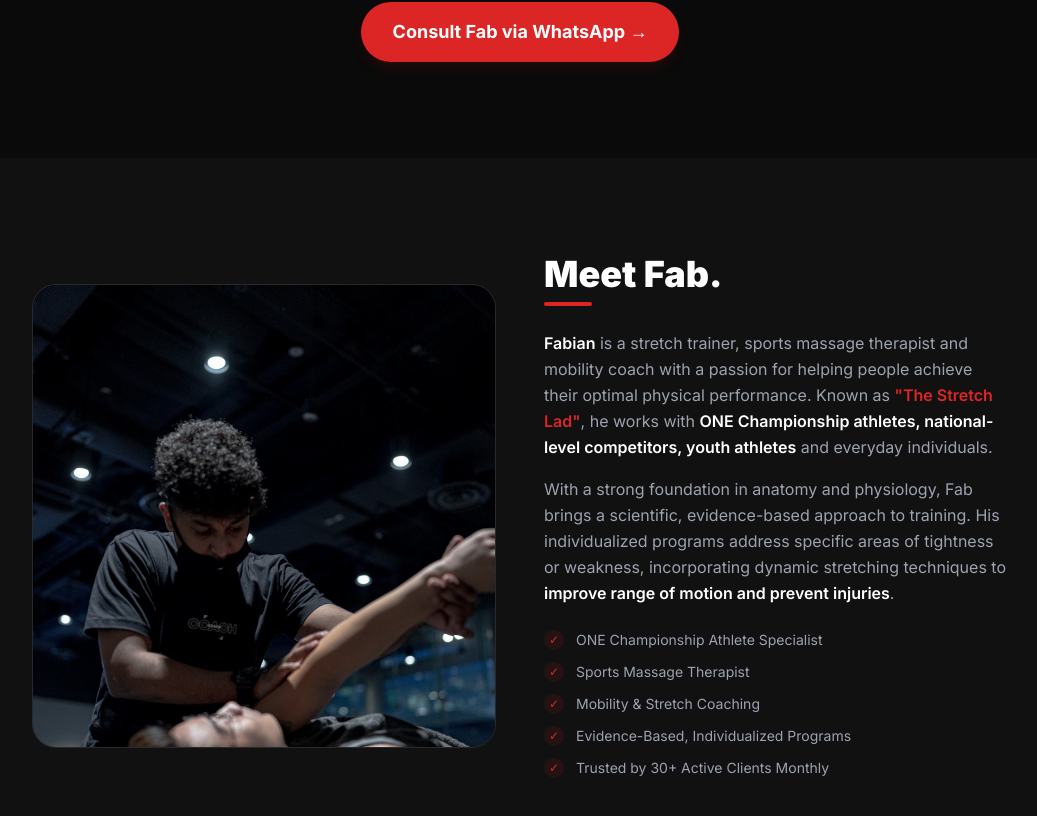
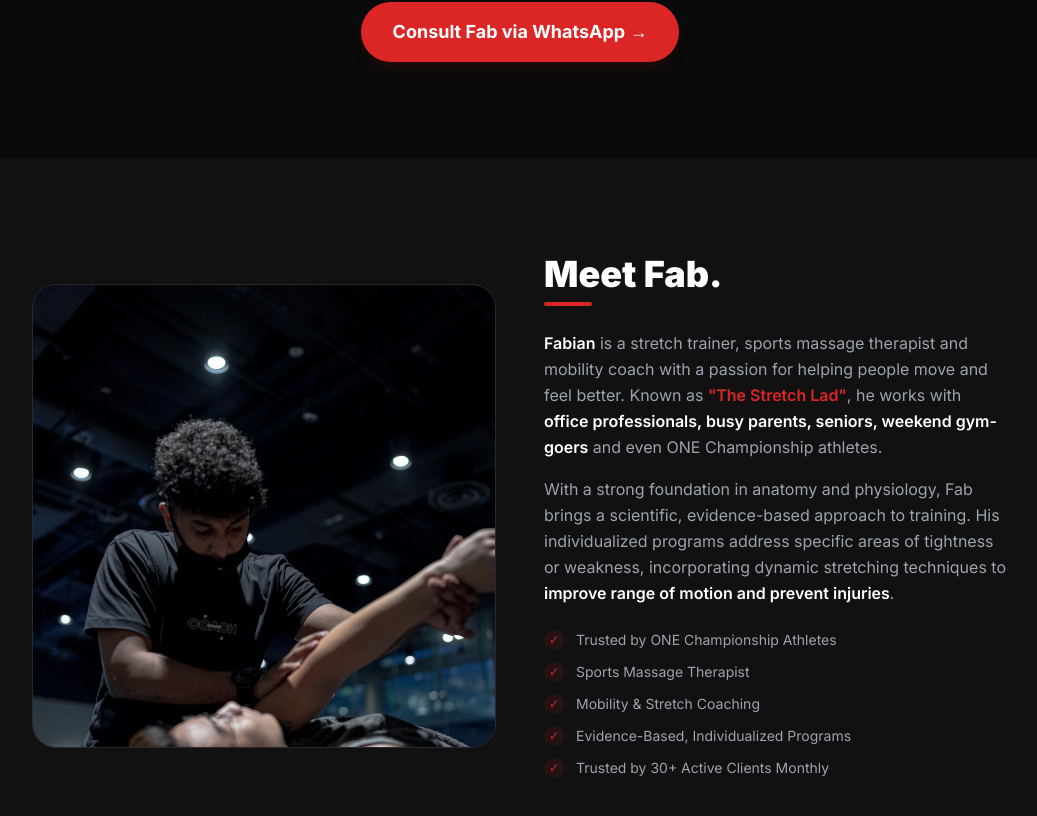
Before and after one commit to IsaacYap90/fabthestretchlad, a React (Vite) app: page / in a window 1280 px wide. Shown: the part 2288-3104 px from the top of the page, without its empty margins (120-1157 px from the left). Built offline with nearby package versions, Linux system fonts and the light colour scheme.

Commit message:
Rebalance: lead with everyday people, athletes last (Lydia: too athlete-heavy)

```diff
--- a/src/App.jsx
+++ b/src/App.jsx
@@ -90,12 +90,12 @@ const Hero = () => (
 
 /* ─── WHO IS THIS FOR ─── */
 const audiences = [
-  { emoji: '🏋️', title: 'Athletes', desc: 'Recover faster, prevent injuries, and improve range of motion for peak performance.' },
   { emoji: '💼', title: 'Office Workers', desc: 'Fix that desk posture. Release tension in your neck, back, and shoulders.' },
+  { emoji: '💻', title: 'Remote Workers', desc: 'Hours on the couch or bed with a laptop? Your hips and spine are paying for it.' },
   { emoji: '🧘', title: 'Seniors & Parents', desc: 'Stay mobile and independent. Gentle stretching tailored to your body.' },
   { emoji: '🏃', title: 'Weekend Warriors', desc: 'Train hard, recover harder. Don\'t let tightness hold you back.' },
-  { emoji: '💻', title: 'Remote Workers', desc: 'Hours on the couch or bed with a laptop? Your hips and spine are paying for it.' },
   { emoji: '🎯', title: 'Everyone', desc: 'If you have a body, you need to stretch. It\'s that simple.' },
+  { emoji: '🏋️', title: 'Athletes', desc: 'Recover faster, prevent injuries, and improve range of motion for peak performance.' },
 ]
 
 const Benefits = () => (
@@ -184,7 +184,7 @@ const AboutFab = () => (
           <h2 className="text-3xl md:text-4xl font-black text-white mb-2">Meet Fab.</h2>
           <div className="w-12 h-1 bg-red-600 rounded-full mb-6" />
           <p className="text-gray-400 text-base leading-relaxed mb-4">
-            <span className="text-white font-semibold">Fabian</span> is a stretch trainer, sports massage therapist and mobility coach with a passion for helping people achieve their optimal physical performance. Known as <span className="text-red-600 font-semibold">"The Stretch Lad"</span>, he works with <span className="text-white font-semibold">ONE Championship athletes, national-level competitors, youth athletes</span> and everyday individuals.
+            <span className="text-white font-semibold">Fabian</span> is a stretch trainer, sports massage therapist and mobility coach with a passion for helping people move and feel better. Known as <span className="text-red-600 font-semibold">"The Stretch Lad"</span>, he works with <span className="text-white font-semibold">office professionals, busy parents, seniors, weekend gym-goers</span> and even ONE Championship athletes.
           </p>
           <p className="text-gray-400 text-base leading-relaxed mb-6">
             With a strong foundation in anatomy and physiology, Fab brings a scientific, evidence-based approach to training. His individualized programs address specific areas of tightness or weakness, incorporating dynamic stretching techniques to <span className="text-white font-semibold">improve range of motion and prevent injuries</span>.
@@ -192,7 +192,7 @@ const AboutFab = () => (
 
           <div className="space-y-3">
             {[
-              'ONE Championship Athlete Specialist',
+              'Trusted by ONE Championship Athletes',
               'Sports Massage Therapist',
               'Mobility & Stretch Coaching',
               'Evidence-Based, Individualized Programs',
```
